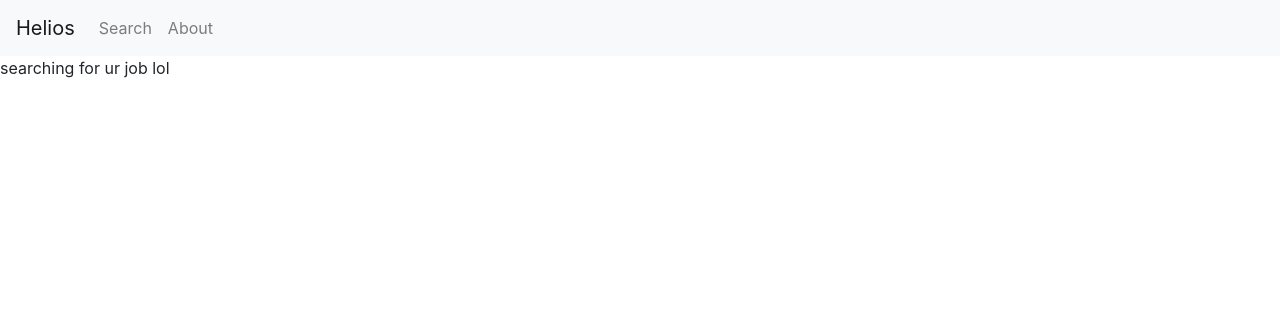
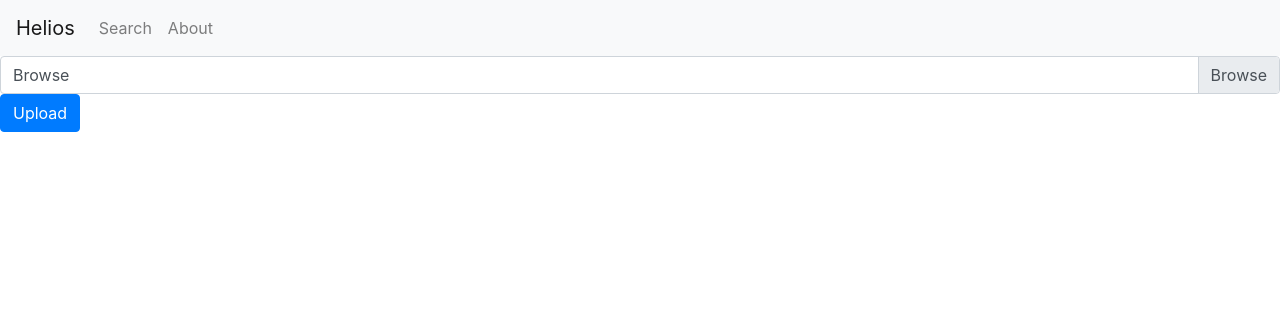
Before and after one commit to wirooo/Helios, a Flask app: page /search in a window 1280 px wide. Shown: the top 316 px of the page. Run offline with Flask 2, Linux system fonts and the light colour scheme; some libraries are stand-ins or nearby versions.

Commit message:
finish resume upload

```diff
--- a/main.py
+++ b/main.py
@@ -1,4 +1,5 @@
 from flask import Flask, request, jsonify, render_template, redirect, url_for
+import resume_scraper
 
 app = Flask(__name__)
 
@@ -8,7 +9,19 @@ def main():
 
 @app.route('/search', methods=['GET'])
 def search():
-    return render_template('search.html')
+    if request.method == 'GET':
+        return render_template('search.html')
+
+@app.route('/upload', methods=['POST'])
+def upload():
+    if request.method == 'POST':
+        if request.files:
+            resume = request.files["resume"]
+            save_name = "resumes/"+resume.filename
+            resume.save(save_name)
+            keywords = resume_scraper.match_keywords(save_name)
+            print(keywords)
+            return redirect(url_for("search"))
 
 @app.route('/about', methods=['GET'])
 def about():
--- a/templates/about.html
+++ b/templates/about.html
@@ -2,7 +2,6 @@
 
 {% block script %}
 <script type="text/javascript">
-
 
 </script>
 {% endblock %}
--- a/templates/search.html
+++ b/templates/search.html
@@ -2,13 +2,34 @@
 
 {% block script %}
 <script type="text/javascript">
-
+    function uploadFile(){
+        alert("yo");
+        var file = document.getElementById("resume-file").files[0];
+        var req = new XMLHttpRequest();
+        var formdata = new FormData();
+        formdata.append("resume", file);
+        req.onreadystatechange = function(){
+            if(req.readyState == 4 && req.status==200){
+                alert("back");
+            }
+        }
+        req.open("POST", '/upload');
+        req.send(formData);
+    }
 
 </script>
 {% endblock %}
 
 {% block content %}
+<form action="/upload" method="POST" enctype="multipart/form-data">
+    <div class="form-group">
+        <div class="custom-file">
+        <input type="file" class="custom-file-input" name="resume" id="resume-file">
+        <label class="custom-file-label" for="image">Browse</label>
+        <button type="submit" class="btn btn-primary">Upload</button>
+        </div>
+    </div>
 
-<p> searching for ur job lol</p>
+</form>
 
 {% endblock %}
```
Also changed, not shown: resume_scraper.py (+3 -4 lines), 1 other file.
